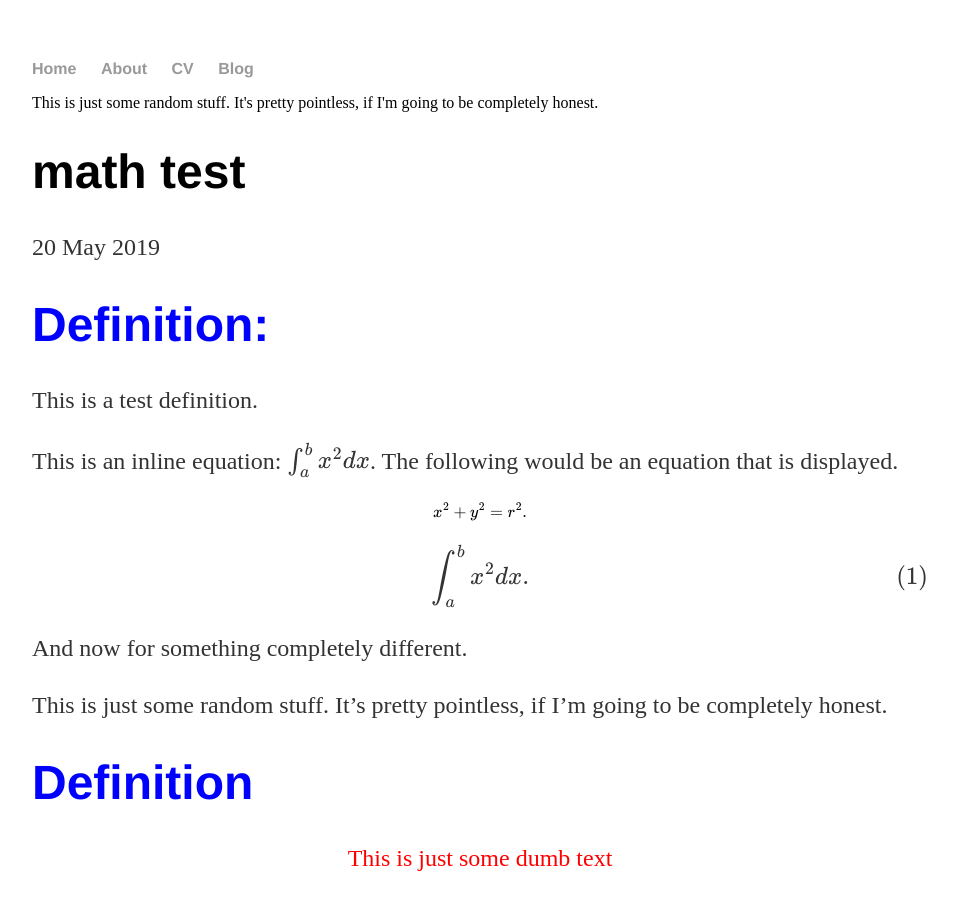
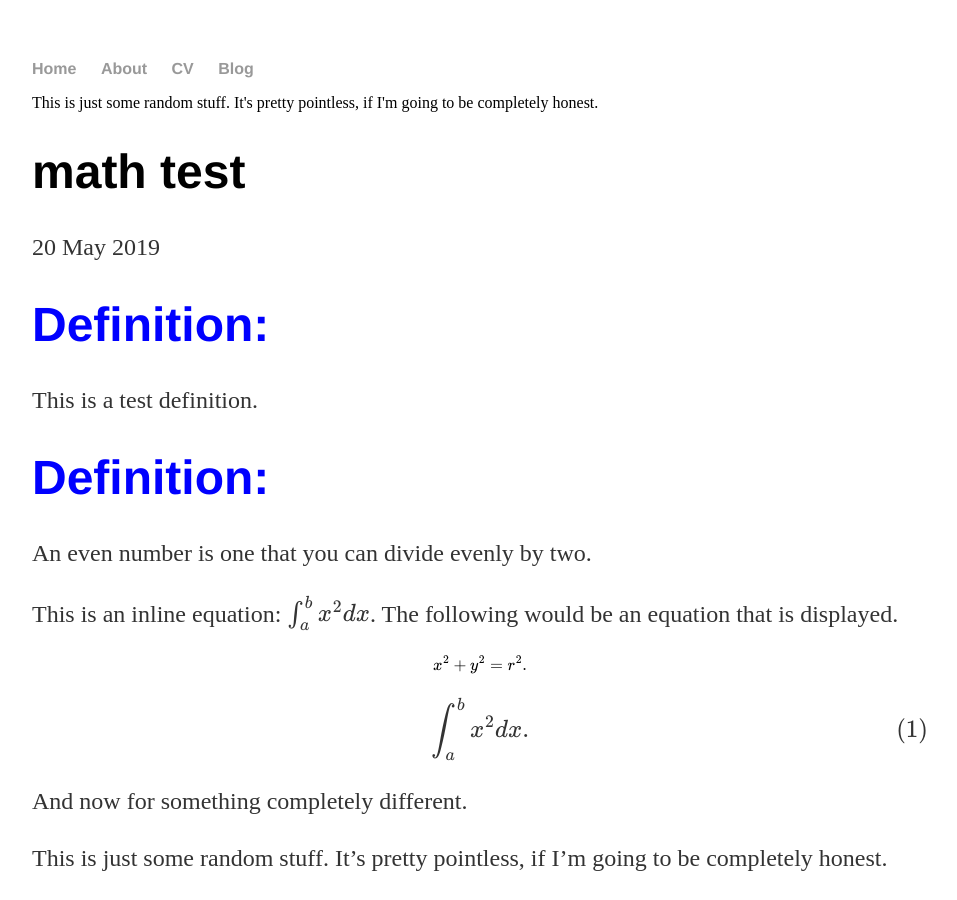
Before and after one commit to fattymattk/hello-world, a Jekyll site: the page built from _posts/2019-05-20-mathtest.md, in a window 1280 px wide and 900 px high. Shown: the whole window, without its empty margins (160-1117 px from the left). Built offline with Jekyll 4.4.1, drawn with Linux system fonts in a browser that asks for light colours; formulas are drawn with MathJax 3.

Commit message:
Update 2019-05-20-mathtest.md

```diff
--- a/_posts/2019-05-20-mathtest.md
+++ b/_posts/2019-05-20-mathtest.md
@@ -5,7 +5,12 @@
 date: 2019-05-20
 ---
 
+
 {% assign def = site.definitions | where: 'name', 'Test def' | first %}
+{% include definition.md %}
+{{ def.content}}
+
+{% assign def = site.definitions | where: 'name', 'Even Number' | first %}
 {% include definition.md %}
 {{ def.content}}
 
```
